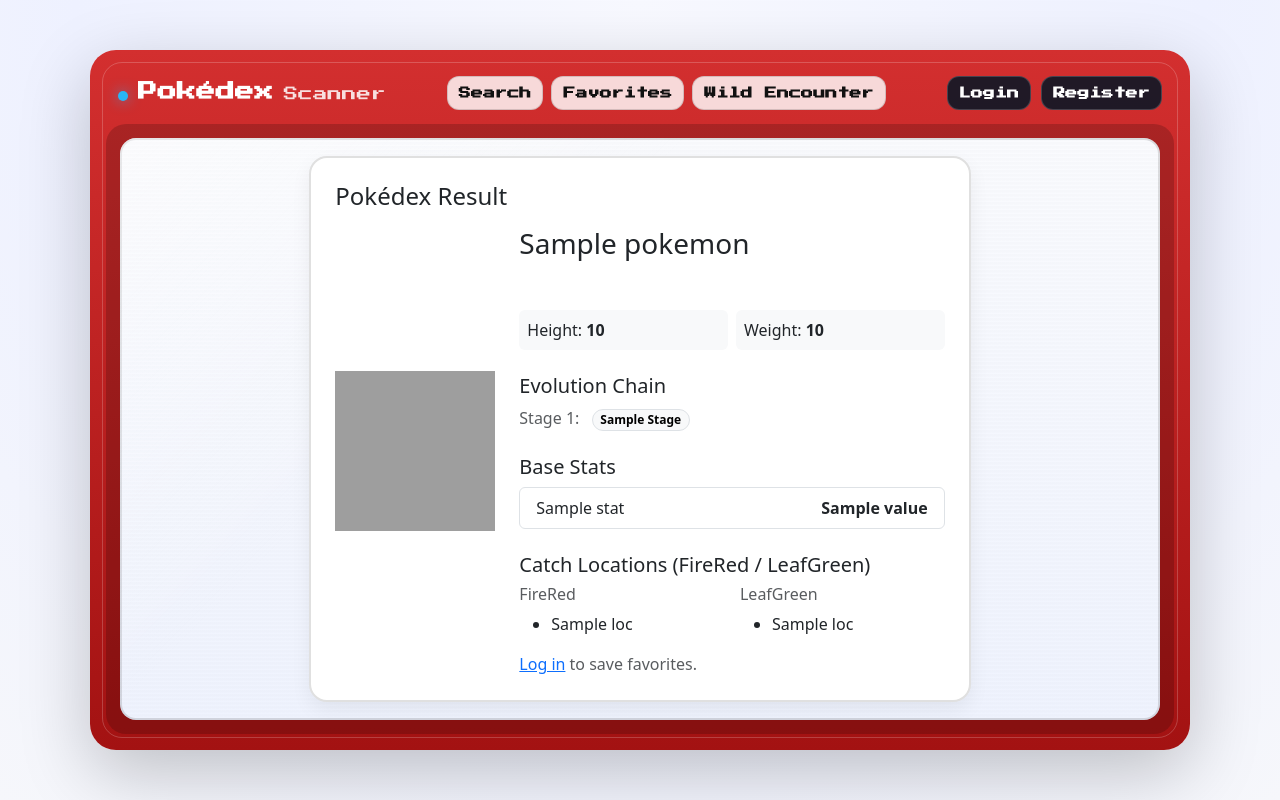
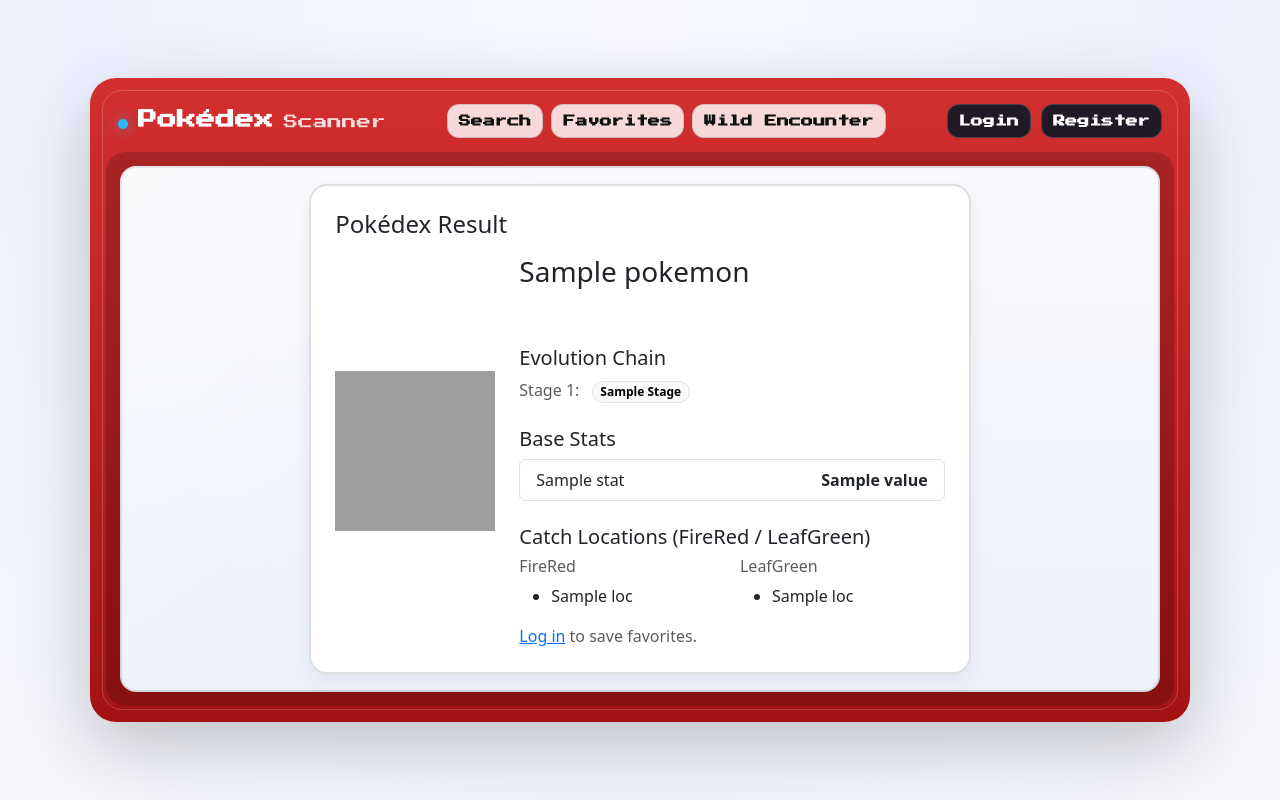
Before and after one commit to akonisanchez/pokedex, a Flask app: template templates/pokemon.html in a window 1280 px wide. Run offline with Flask 3, Linux system fonts and the light colour scheme; the template is opened without the code that fills it: most values are stand-ins (such as "Sample title", 1, 10 or a date in 2020); grey boxes are pictures that could not be loaded.

Commit message:
Remove height and weight from Pokemon page

```diff
--- a/app.py
+++ b/app.py
@@ -294,8 +294,6 @@ def show_pokemon():
 
     pokemon = {
         "name": data["name"].title(),
-        "height": data["height"],
-        "weight": data["weight"],
         "sprite": data["sprites"] ["front_default"],
 
         # Ex: ["Grass"] or if multiple types ["Grass", "Fighting"]
--- a/templates/pokemon.html
+++ b/templates/pokemon.html
@@ -28,15 +28,6 @@
                    {{ t }}
                  </span>
                 {% endfor %}
-              </div>
-
-              <div class="row g-2">
-                <div class="col-sm-6">
-                  <div class="p-2 bg-light rounded">Height: <strong>{{ pokemon.height }}</strong></div>
-                </div>
-                <div class="col-sm-6">
-                  <div class="p-2 bg-light rounded">Weight: <strong>{{ pokemon.weight }}</strong></div>
-                </div>
               </div>
 
             {% if evolution_stages %}
```
